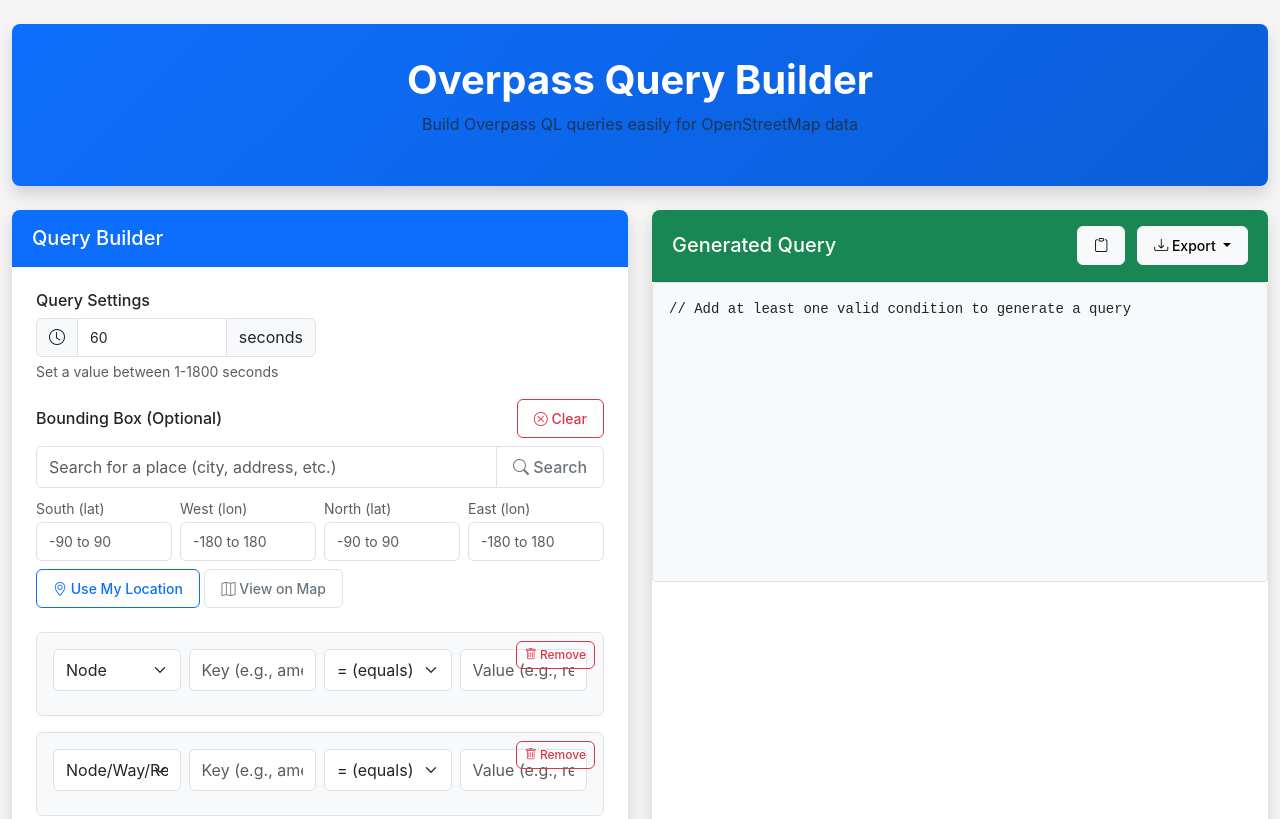
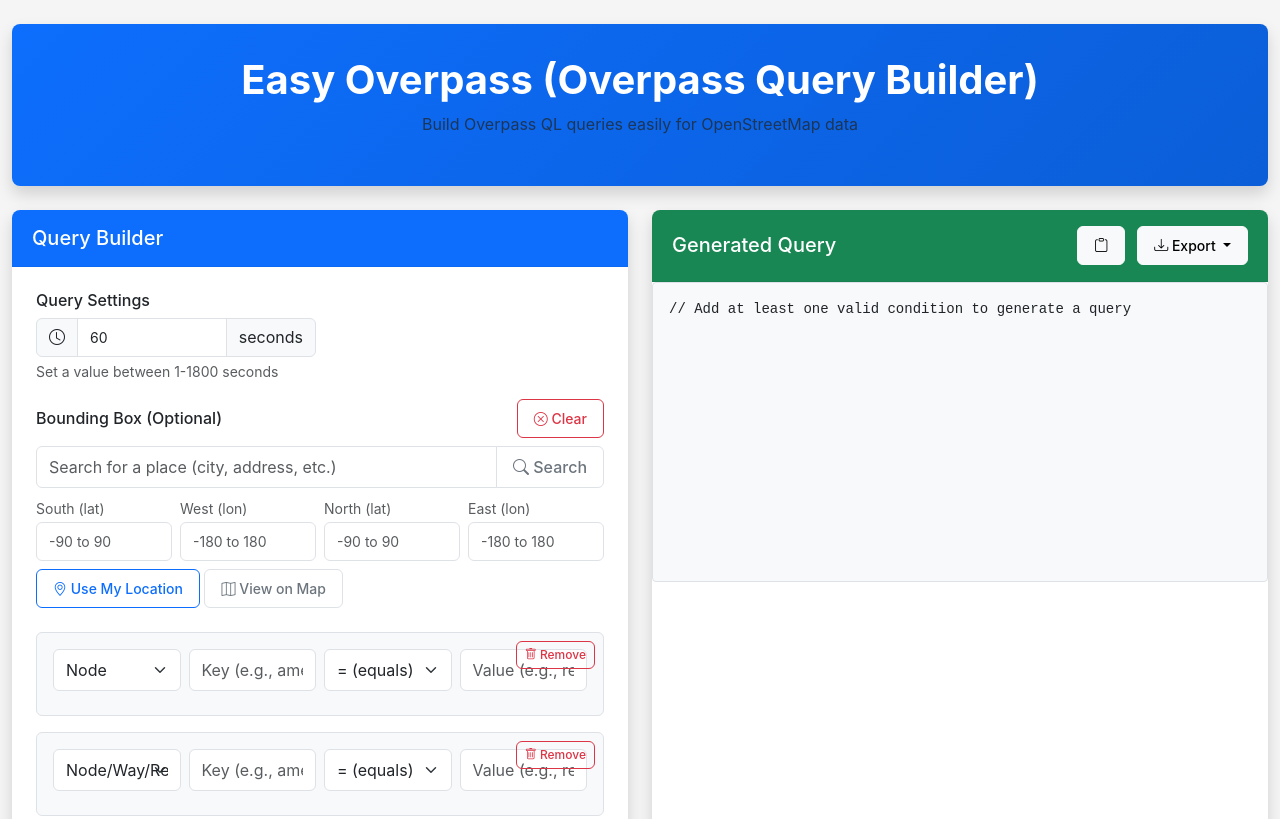
Before and after one commit to yopaseopor/easyoverpass, a plain HTML site: page index.html in a window 1280 px wide. Shown: the top 819 px of the page. Drawn offline with nearby package versions, Linux system fonts and the light colour scheme.

Commit message:
Update index.html

```diff
--- a/index.html
+++ b/index.html
@@ -3,7 +3,7 @@
 <head>
     <meta charset="UTF-8">
     <meta name="viewport" content="width=device-width, initial-scale=1.0">
-    <title>Overpass Query Builder</title>
+    <title>Easy Overpass (Overpass Query Builder)</title>
     <link href="https://cdn.jsdelivr.net/npm/bootstrap@5.3.0/dist/css/bootstrap.min.css" rel="stylesheet">
     <link rel="stylesheet" href="https://cdn.jsdelivr.net/npm/bootstrap-icons@1.10.0/font/bootstrap-icons.css">
     <link rel="stylesheet" href="css/styles.css">
@@ -11,7 +11,7 @@
 <body>
     <div class="container-fluid">
         <header class="my-4">
-            <h1 class="text-center">Overpass Query Builder</h1>
+            <h1 class="text-center">Easy Overpass (Overpass Query Builder)</h1>
             <p class="text-center text-muted">Build Overpass QL queries easily for OpenStreetMap data</p>
         </header>
 
```
